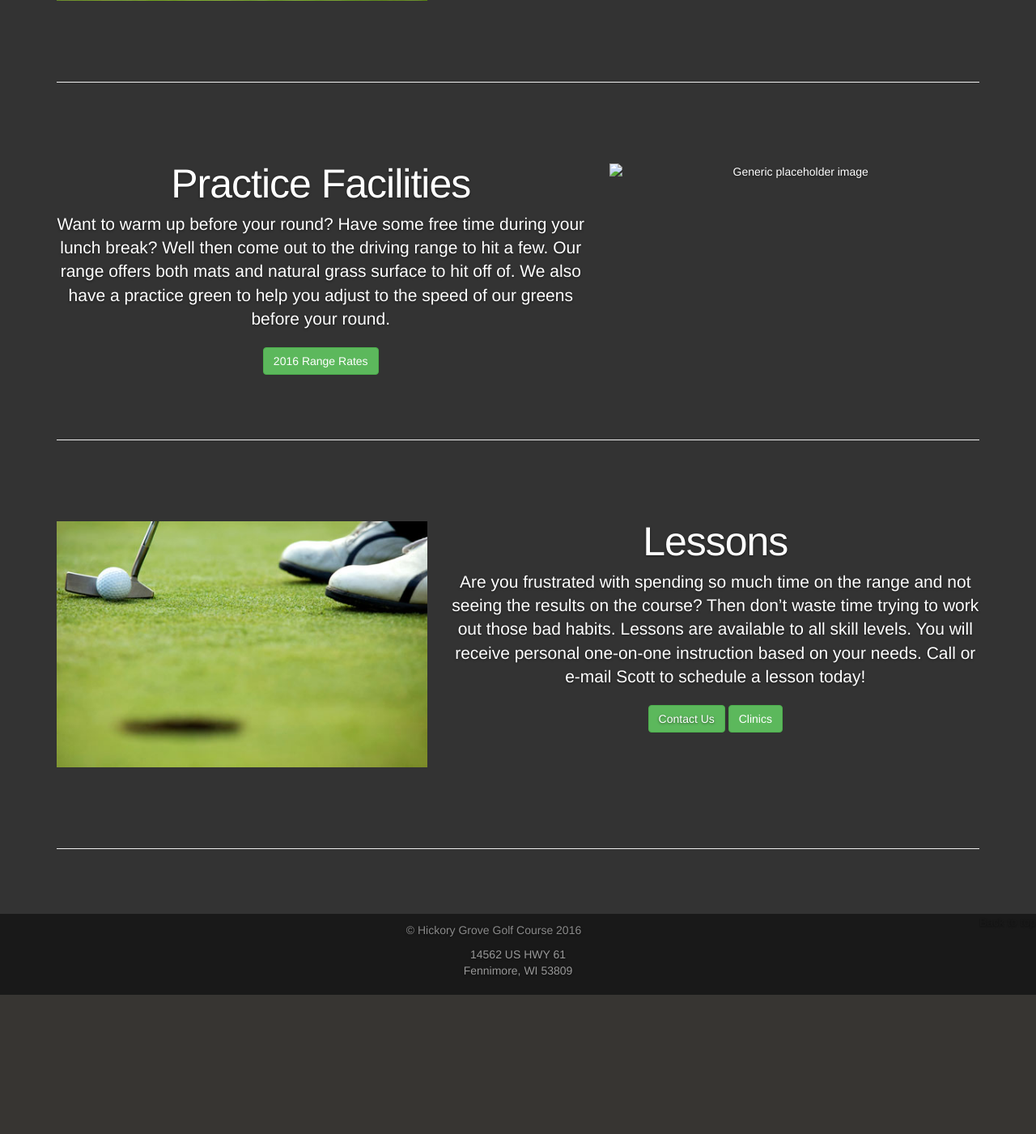
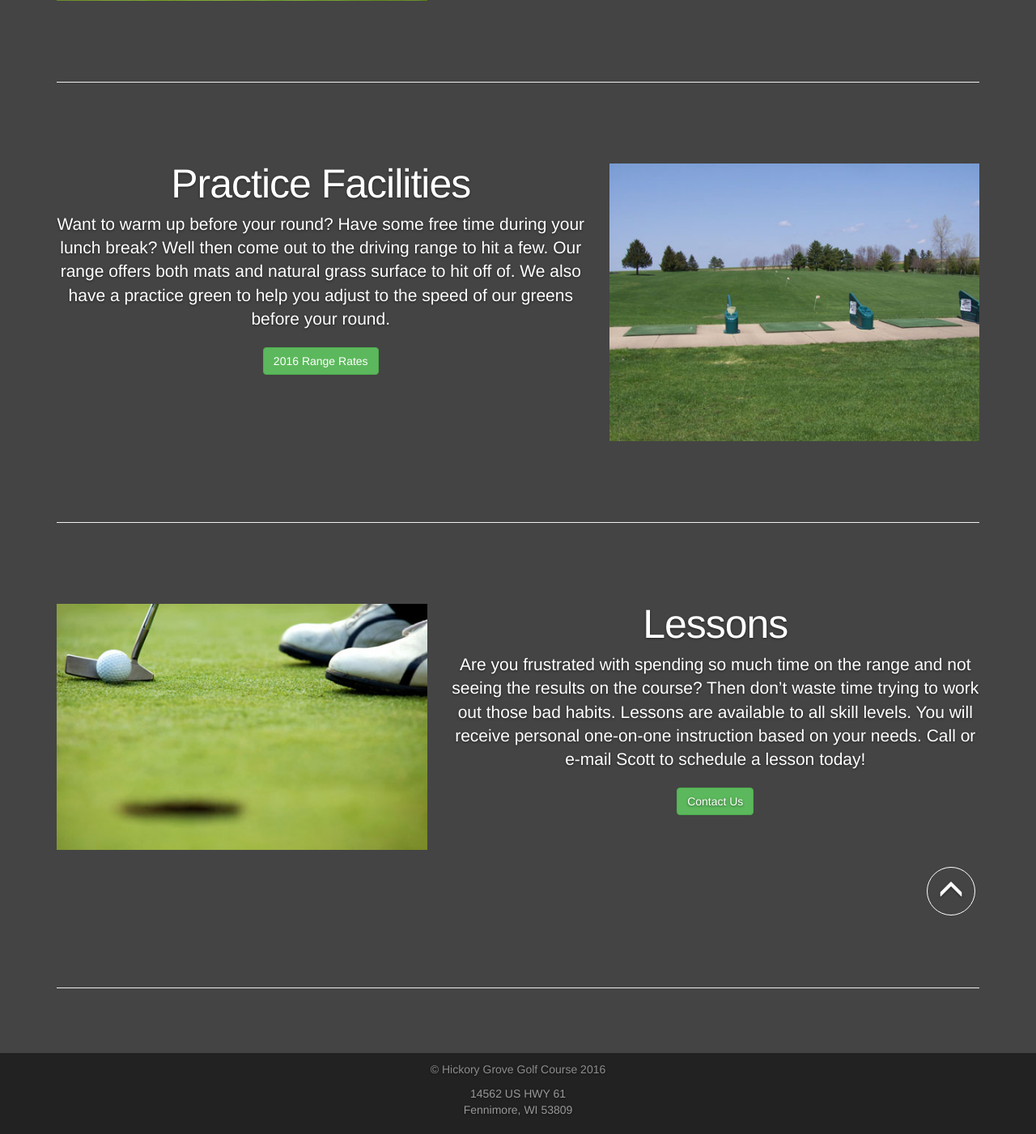
Before and after one commit to bpeterson1663/Hickory_Grove_Golf_Course, a PHP site: page /views/course.html in a window 1280 px wide. Shown: the part 1619-3020 px from the top of the page at 81% size. Before the commit the page ends 2848 px from the top, so only its background shows below. Run offline with PHP 8.4, Linux system fonts and the light colour scheme.

Commit message:
Styling Updates And Final Touches

```diff
--- a/stylesheets/carousel.css
+++ b/stylesheets/carousel.css
@@ -4,7 +4,7 @@
 
 body {
   padding-bottom: 40px;
-  color: #5a5a5a;
+  color: #777777;
 }
 
 
--- a/stylesheets/cover.css
+++ b/stylesheets/cover.css
@@ -13,7 +13,7 @@ a:hover {
 .btn-default,
 .btn-default:hover,
 .btn-default:focus {
-  color: #fff;
+  color: #333;
   text-shadow: none; /* Prevent inheritance from `body` */
   background-color: #fff;
   border: 1px solid #fff;
@@ -27,7 +27,7 @@ a:hover {
 html,
 body {
   height: 100%;
-  background-color: #333;
+  background-color: #444;
 }
 body {
   color: #fff;
--- a/stylesheets/styles.css
+++ b/stylesheets/styles.css
@@ -98,3 +98,13 @@ table{
 #homeFoot{
     position: fixed;
 }
+.up-arrow{
+    color: #fff;
+    font-size:32px;
+    border: 1px solid #fff;
+    border-radius: 50%;
+    width: 60px;
+    height: 60px;
+    padding: 12px;
+    margin-right: 20px;
+}
--- a/views/course.html
+++ b/views/course.html
@@ -116,7 +116,7 @@
           <button class="btn btn-success" data-toggle="modal" data-target="#rangeModal">2016 Range Rates</button>
         </div>
         <div class="col-md-5">
-          <img class="featurette-image img-responsive center-block" data-src="holder.js/500x500/auto" alt="Generic placeholder image">
+          <img class="featurette-image img-responsive center-block" src="../images/course4.jpg" alt="Practice Facilities">
         </div>
       </div>
 
@@ -126,17 +126,16 @@
         <div class="col-md-7 col-md-push-5">
           <h2 class="featurette-heading">Lessons</h2>
           <p class="lead">Are you frustrated with spending so much time on the range and not seeing the results on the course? Then don’t waste time trying to work out those bad habits. Lessons are available to all skill levels. You will receive personal one-on-one instruction based on your needs. Call or e-mail Scott to schedule a lesson today!</p>
-          <a class="btn btn-success" href="contact.html">Contact Us</a>
-          <button class="btn btn-success" data-toggle="modal" data-target="#clinicsModal">Clinics</button>
+          <a class="btn btn-success" href="contact.php">Contact Us</a>
         </div>
         <div class="col-md-5 col-md-pull-7">
           <img class="featurette-image img-responsive center-block" src="../images/course3.jpg" alt="Generic placeholder image">
         </div>
+        <p class="pull-right"><a href="#"><span class="glyphicon glyphicon-menu-up up-arrow"></span></a></p>
       </div>
 
       <hr class="featurette-divider">
       <!-- /END THE FEATURETTES -->
-
     </div><!-- /.container -->
 
     <!-- Bootstrap core JavaScript
@@ -219,7 +218,6 @@
    			  </div>
 
     <!-- FOOTER -->
-    <p class="pull-right"><a href="#">Back to top</a></p>
      <div class="mastfoot">
         <div class="inner">
             <p>&copy; Hickory Grove Golf Course 2016</p>
--- a/views/foodandbev.html
+++ b/views/foodandbev.html
@@ -65,7 +65,7 @@
       <div class="site-wrapper-inner">
         <div class="cover-container">
           <div class="inner cover">
-            <h1 class="cover-heading">Food and Beverage</h1>
+            <h1 class="featurette-heading">Food and Beverage</h1>
             <p class="lead">Nine beautiful holes of golf</p>
           </div>
         </div>
```
Also changed, not shown: views/events.html (+7 -4 lines), images/course4.jpg (added), images/events.jpg, images/events1.jpg (added), images/foodAndBev1.jpg (added), images/hole 1.jpg (added).
